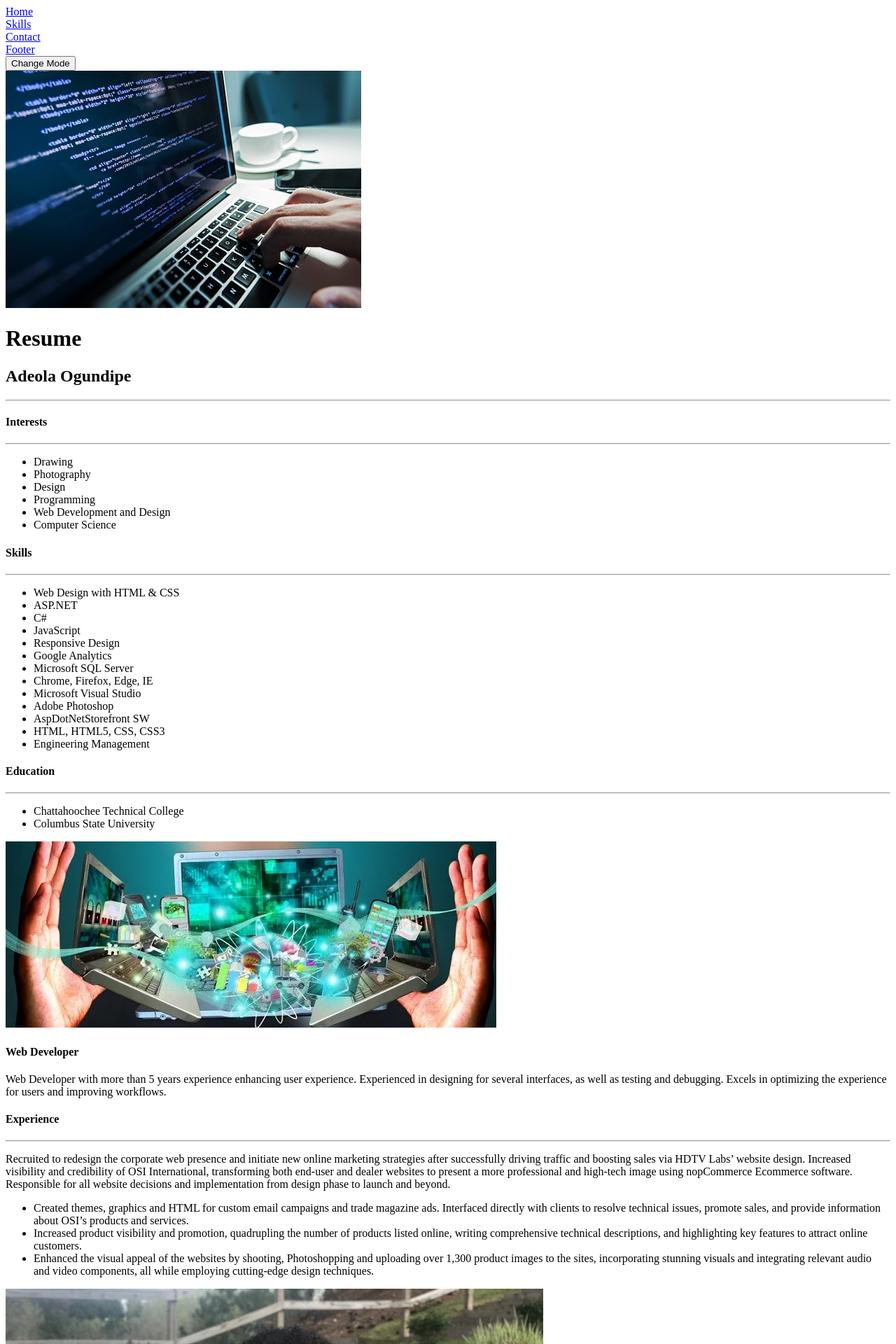
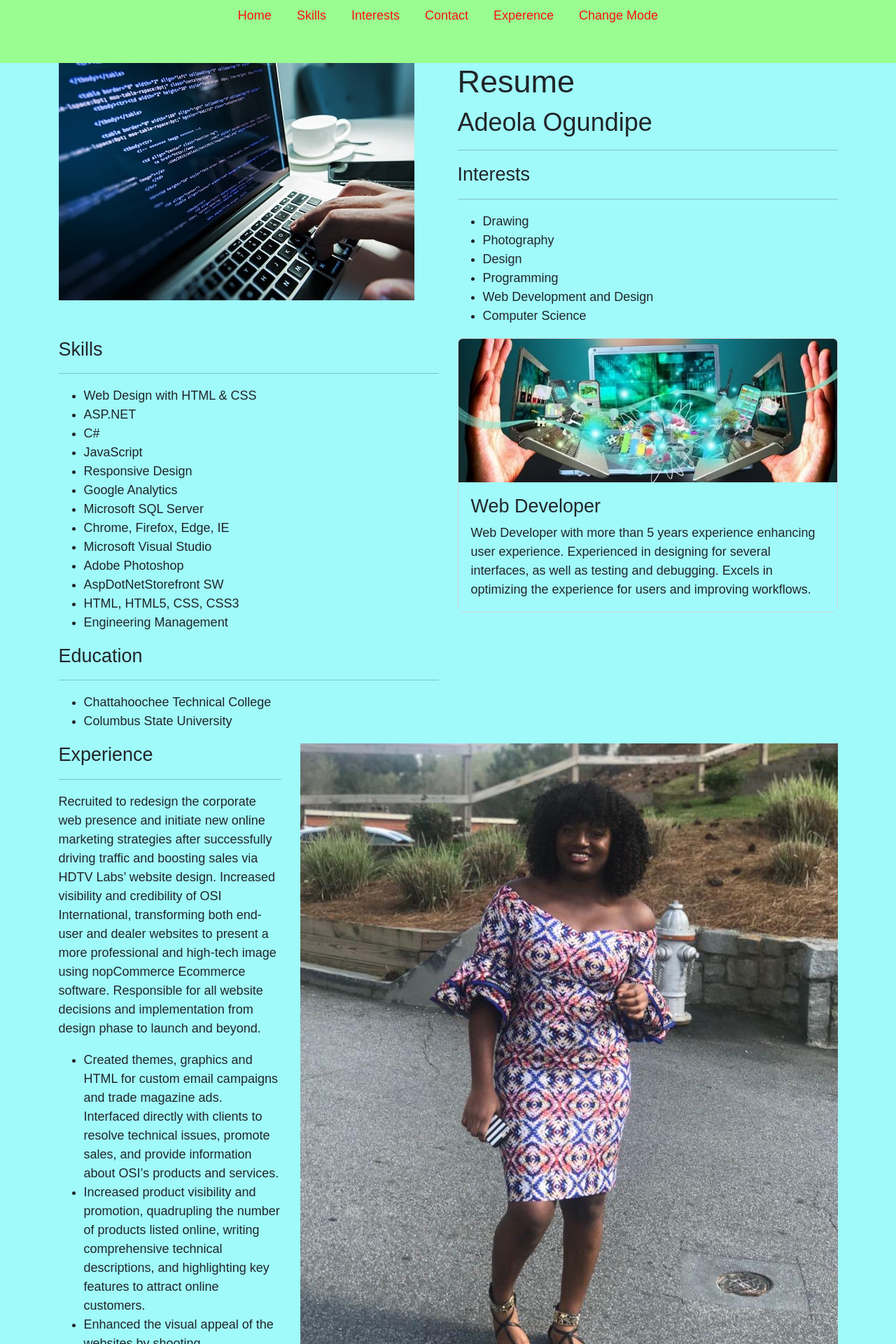
Before and after one commit to Adrel410/react_resume, a React (Create React App) app in the folder resumedemo/: page / in a window 1280 px wide. Shown: the top 1920 px of the page at 70% size. Built offline with nearby package versions, Linux system fonts and the light colour scheme.

Commit message:
color changes

```diff
--- a/resumedemo/src/App.js
+++ b/resumedemo/src/App.js
@@ -13,7 +13,7 @@ import Experience from "./components/Experence";
 
 function App() {
   return (
-    <div>
+    <div id="home">
       <Line />
       <Container>
             <Row>
--- a/resumedemo/src/components/Contact.jsx
+++ b/resumedemo/src/components/Contact.jsx
@@ -2,7 +2,7 @@ import React from "react";
 
 function Contant() {
     return (
-        <div id="footer">
+        <div id="info">
             Address:
             3528 Gentian Blvd
                 Columbus, Georgia.
--- a/resumedemo/src/components/Experence.jsx
+++ b/resumedemo/src/components/Experence.jsx
@@ -3,7 +3,7 @@ import React from "react";
 
 function Experience() {
     return (
-        <div className="App">
+        <div id="App">
             <h4> Experience </h4>
             <hr />
             <p>Recruited to redesign the corporate web presence and initiate new online marketing strategies after
--- a/resumedemo/src/components/Interests.jsx
+++ b/resumedemo/src/components/Interests.jsx
@@ -2,7 +2,7 @@ import React from "react";
 
 function Interests() {
     return (
-        <div class="stuff">
+        <div id="stuff">
             <h1>Resume</h1>
             <h2>Adeola Ogundipe</h2>
             <hr />
--- a/resumedemo/src/components/Line.jsx
+++ b/resumedemo/src/components/Line.jsx
@@ -1,25 +1,28 @@
 import React from "react";
 import Nav from 'react-bootstrap/Nav';
-import Button from 'react-bootstrap/Button';
+// import Button from 'react-bootstrap/Button';
 
 function Line() {
   return(
-    <div id="Nav">
-        <Nav className="justify-content-center" activeKey="/home">
+    <div id="footer">
+        <Nav id="footer" className="justify-content-center" activeKey="/home">
         <Nav.Item>
-          <Nav.Link href="/home">Home</Nav.Link>
+          <Nav.Link id="footer" href="#home">Home</Nav.Link>
         </Nav.Item>
         <Nav.Item>
-          <Nav.Link eventKey="/Skills" >Skills</Nav.Link>
+          <Nav.Link id="footer" href="#skills" >Skills</Nav.Link>
         </Nav.Item>
         <Nav.Item>
-          <Nav.Link href="/Body">Contact</Nav.Link>
+          <Nav.Link id="footer" href="#stuff">Interests</Nav.Link>
         </Nav.Item>
         <Nav.Item>
-          <Nav.Link eventKey="/Footer">Footer</Nav.Link>
+          <Nav.Link id="footer" href="#info">Contact</Nav.Link>
+        </Nav.Item >
+        <Nav.Item>
+          <Nav.Link id="footer" href="#App">Experence</Nav.Link>
         </Nav.Item>
         <Nav.Item>
-          <Button variant="danger" onClick={() => { localStorage.setItem('theme', localStorage.getItem('theme') === 'dark' ? 'light' : 'dark'); window.location.reload();}}> Change Mode </Button>
+        <Nav.Link id="footer" onClick={() => { localStorage.setItem('theme', localStorage.getItem('theme') === 'dark' ? 'light' : 'dark'); window.location.reload();}}> Change Mode </Nav.Link>
         </Nav.Item>
       </Nav>
     </div>
--- a/resumedemo/src/components/Skills.jsx
+++ b/resumedemo/src/components/Skills.jsx
@@ -2,7 +2,7 @@ import React from "react";
 
 function Skills() {
     return (
-        <div>
+        <div id="skills">
             <h4>Skills</h4>
             <hr />
             <ul>
--- a/resumedemo/src/index.js
+++ b/resumedemo/src/index.js
@@ -13,7 +13,7 @@ const ThemeSelector = ({children}) => {
   return(
     <React.Suspense fallback={<Spinner animation="border" variant="primary"/>} key={theme}>
       {theme === 'dark' && <DarkTheme />}
-      {theme === 'dark' && <LightTheme />}
+      {theme === 'light' && <LightTheme />}
       {children}
     </React.Suspense>
   )
--- a/resumedemo/src/sass/App.scss
+++ b/resumedemo/src/sass/App.scss
@@ -1,7 +1,7 @@
 @import "~bootstrap/scss/bootstrap";
-$backgroung-color: #b6074a;
-$white-color: white;
-$link-color: #61dafb;
+// $backgroung-color: #b6074a;
+// $white-color: white;
+// $link-color: #61dafb;
 * {
   background-color: $backgroung-color;
   font-size: large;
@@ -11,7 +11,6 @@ $link-color: #61dafb;
 
 #container {
   border-radius: 5px;
-  color: #f3a0bf;
 }
 #Nav.item{
   height: 200px;
@@ -21,14 +20,14 @@ $link-color: #61dafb;
   position: relative;
 }
 
-#footer {
-  height: 200px;
+#footer, #info {
+  height: 90px;
   width: 100%;
-  background-color: #ffcccc;
+  background-color: $color;
   clear: both;
   position: relative;
 }
-App {
+.App {
   text-align: center;
   background-color: $backgroung-color;
 }
--- a/resumedemo/src/sass/Dark.scss
+++ b/resumedemo/src/sass/Dark.scss
@@ -1,6 +1,7 @@
-$backgroung-color: #282c34;
-$white-color: white;
-$link-color: #61dafb;
+$backgroung-color: #0d7204;
+$white-color: rgb(247, 243, 16);
+$link-color: #fc0909;
+$color: #fdd654;
 
 
 @import 'App'
--- a/resumedemo/src/sass/Light.scss
+++ b/resumedemo/src/sass/Light.scss
@@ -1,6 +1,6 @@
-$backgroung-color: #bbcdf3;
-$white-color: rgb(56, 41, 41);
-$link-color: #07647e;
-
+$backgroung-color: #a0fafa;
+$white-color: rgb(11, 17, 8);
+$link-color: #fa120a;
+$color: #9afd91;
 
 @import 'App'
```
